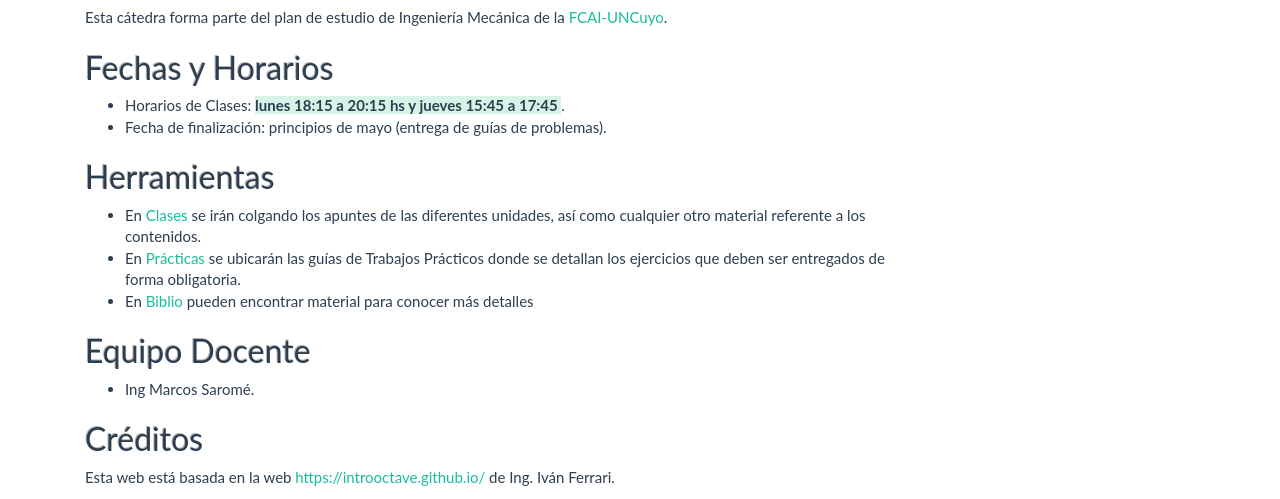
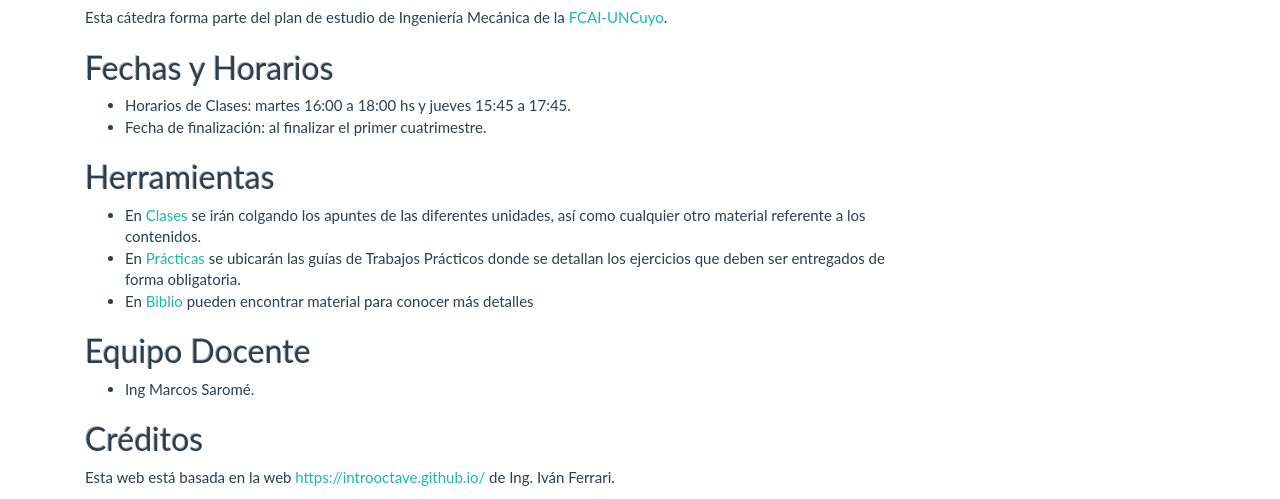
Before and after one commit to marcossarome/electrofcai, a plain HTML site: page index.html in a window 1280 px wide. Shown: the part 310-809 px from the top of the page. Drawn offline with nearby package versions, Linux system fonts and the light colour scheme.

Commit message:
Add files via upload

```diff
--- a/index.html
+++ b/index.html
@@ -50,8 +50,8 @@
 
         <h2 id="fechas-y-horarios">Fechas y Horarios</h2>
         <ul>
-          <li>Horarios de Clases: <strong>lunes 18:15 a 20:15 hs y jueves 15:45 a 17:45 </strong>.</li>
-          <li>Fecha de finalización: principios de mayo (entrega de guías de problemas).
+          <li>Horarios de Clases: martes 16:00 a 18:00 hs y jueves 15:45 a 17:45.</li>
+          <li>Fecha de finalización: al finalizar el primer cuatrimestre.
         </ul>
         <h2 id="herramientas">Herramientas</h2>
         <ul>
```
Also changed, not shown: clases.html (+1 -0 lines), practicas.html (+2 -1 lines).
